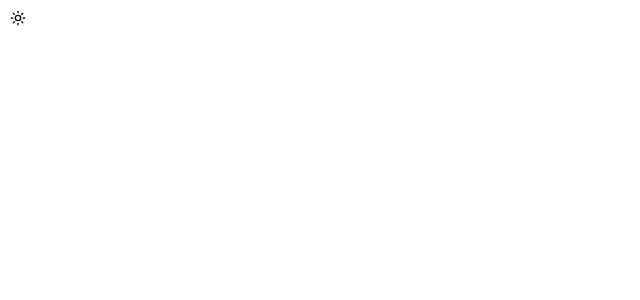
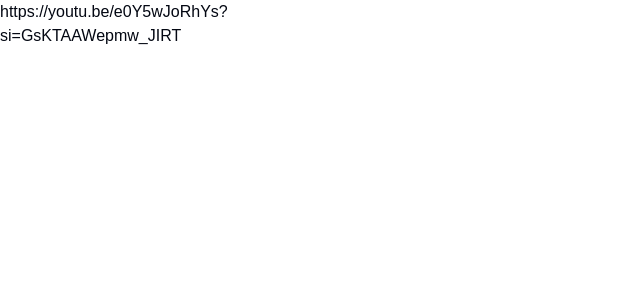
Before and after one commit to deepblizzard/theme-starter, a Next.js app: page / in a window 1280 px wide. Shown: the top 300 px of the page, without its empty margins (0-640 px from the left). Built offline with nearby package versions, Linux system fonts and the light colour scheme.

Commit message:
Update page.tsx

```diff
--- a/src/app/page.tsx
+++ b/src/app/page.tsx
@@ -1,10 +1,13 @@
 import ThemeToggleButton from '@/components/ui/theme-toggle-button';
 import React from 'react';
+import Link from 'next/link';
 
 function page() {
   return (
-    <div>
-      <ThemeToggleButton showLabel variant="circle-blur" start="top-right" />
+   <div className=" min-h-screen w-full h-auto max-w-96">
+      <Link href={'https://youtu.be/e0Y5wJoRhYs?si=GsKTAAWepmw_JIRT'}>
+        {'https://youtu.be/e0Y5wJoRhYs?si=GsKTAAWepmw_JIRT'}
+      </Link>
     </div>
   );
 }
```
